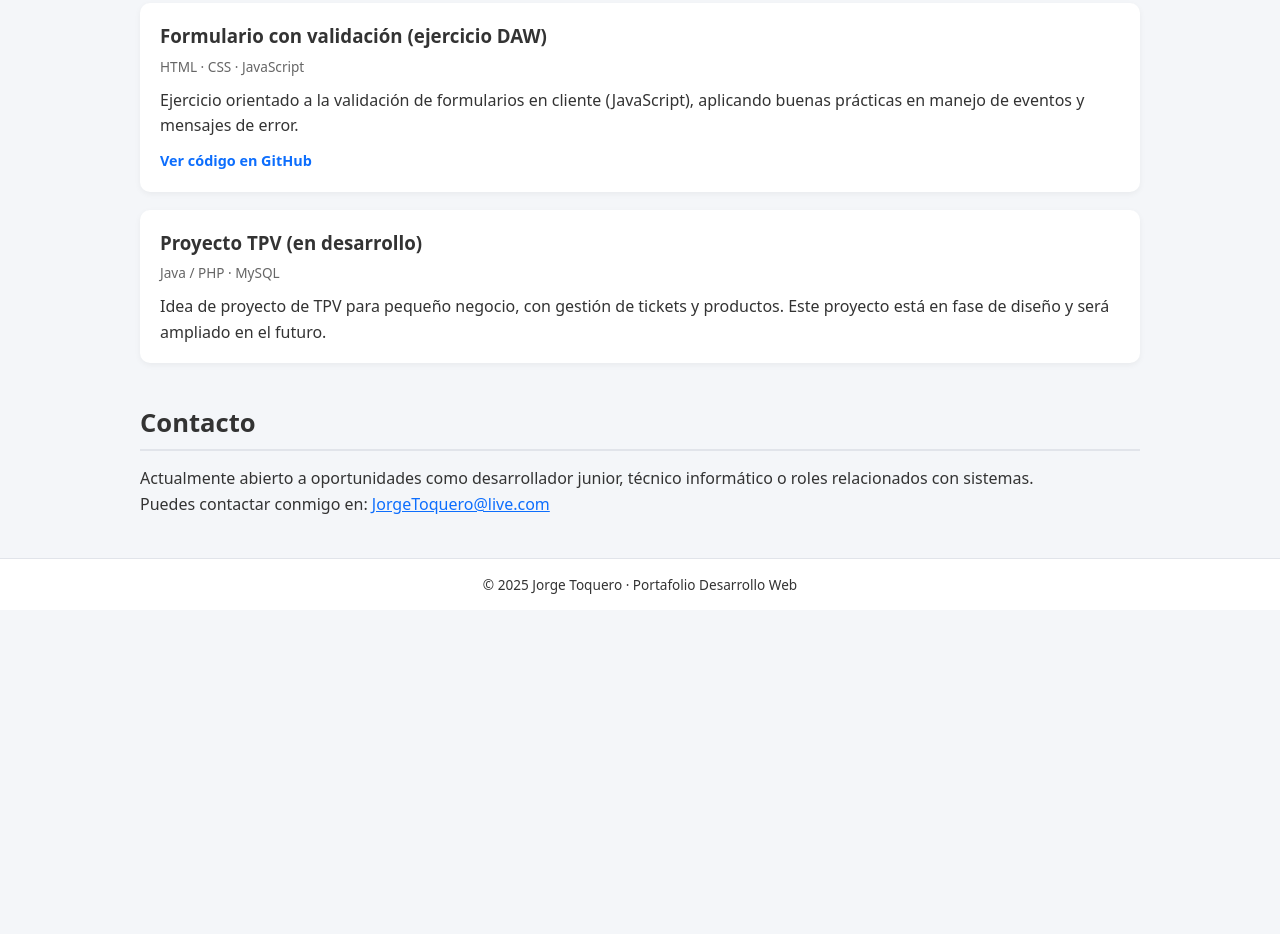
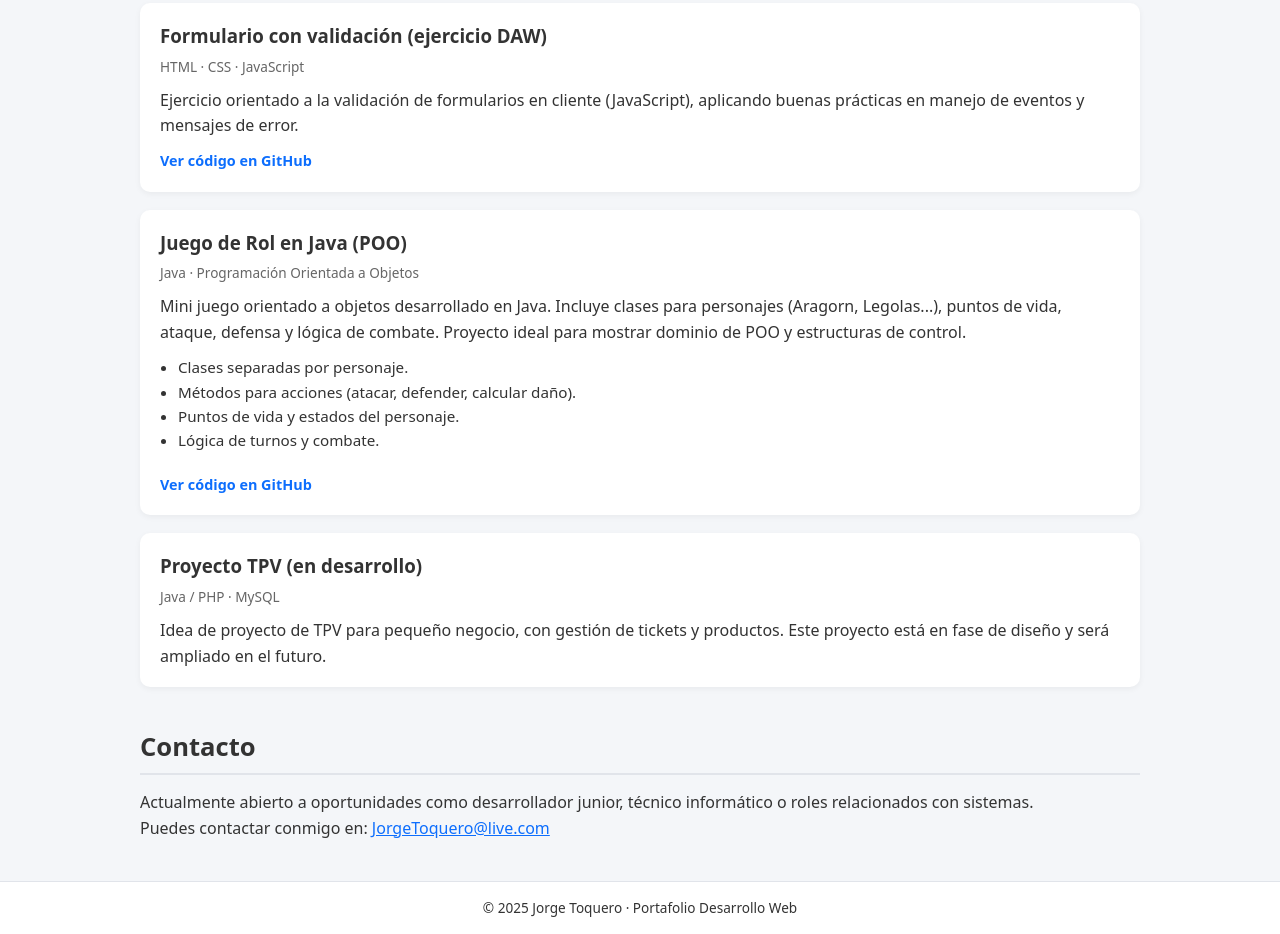
Before and after one commit to JorgeToquero/jorgetoquero.github.io, a plain HTML site: page index.html in a window 1280 px wide. Shown: the part 848-1782 px from the top of the page. Before the commit the page ends 1458 px from the top, so only its background shows below. Drawn offline with Linux system fonts and the light colour scheme.

Commit message:
index.html

```diff
--- a/index.html
+++ b/index.html
@@ -78,6 +78,26 @@
             </a>
         </article>
 
+        <!-- Proyecto Juego de Rol -->
+<article class="project-card">
+    <h3>Juego de Rol en Java (POO)</h3>
+    <p class="project-tag">Java · Programación Orientada a Objetos</p>
+    <p>
+        Mini juego orientado a objetos desarrollado en Java. Incluye clases para personajes
+        (Aragorn, Legolas...), puntos de vida, ataque, defensa y lógica de combate. Proyecto
+        ideal para mostrar dominio de POO y estructuras de control.
+    </p>
+    <ul class="project-list">
+        <li>Clases separadas por personaje.</li>
+        <li>Métodos para acciones (atacar, defender, calcular daño).</li>
+        <li>Puntos de vida y estados del personaje.</li>
+        <li>Lógica de turnos y combate.</li>
+    </ul>
+    <a href="https://github.com/JorgeToquero/TU_REPO_ROL" target="_blank" class="project-link">
+        Ver código en GitHub
+    </a>
+</article>
+
         <!-- Proyecto placeholder 2 -->
         <article class="project-card">
             <h3>Proyecto TPV (en desarrollo)</h3>
@@ -115,4 +135,5 @@
     document.getElementById('year').textContent = new Date().getFullYear();
 </script>
 </body>
+
 </html>
```
